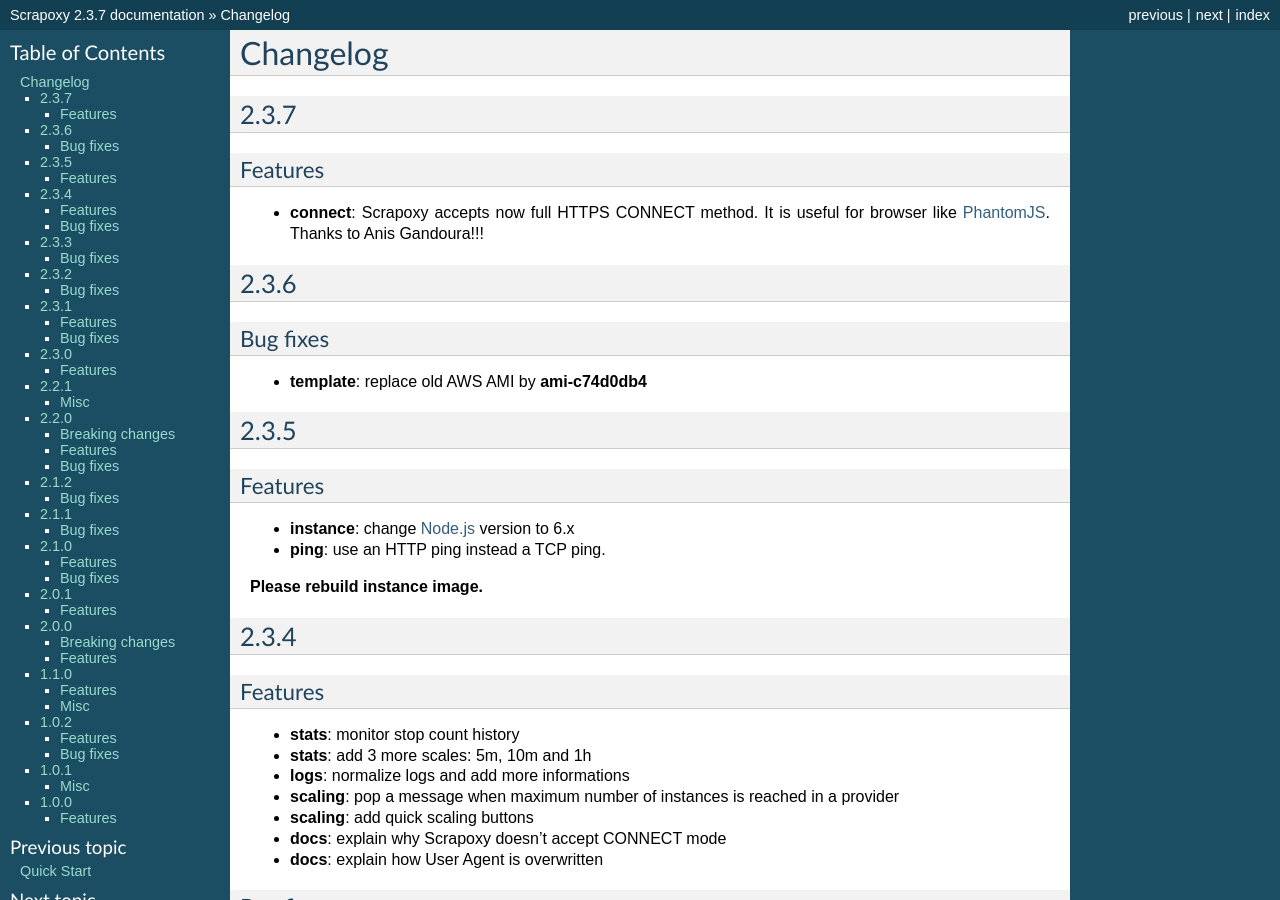
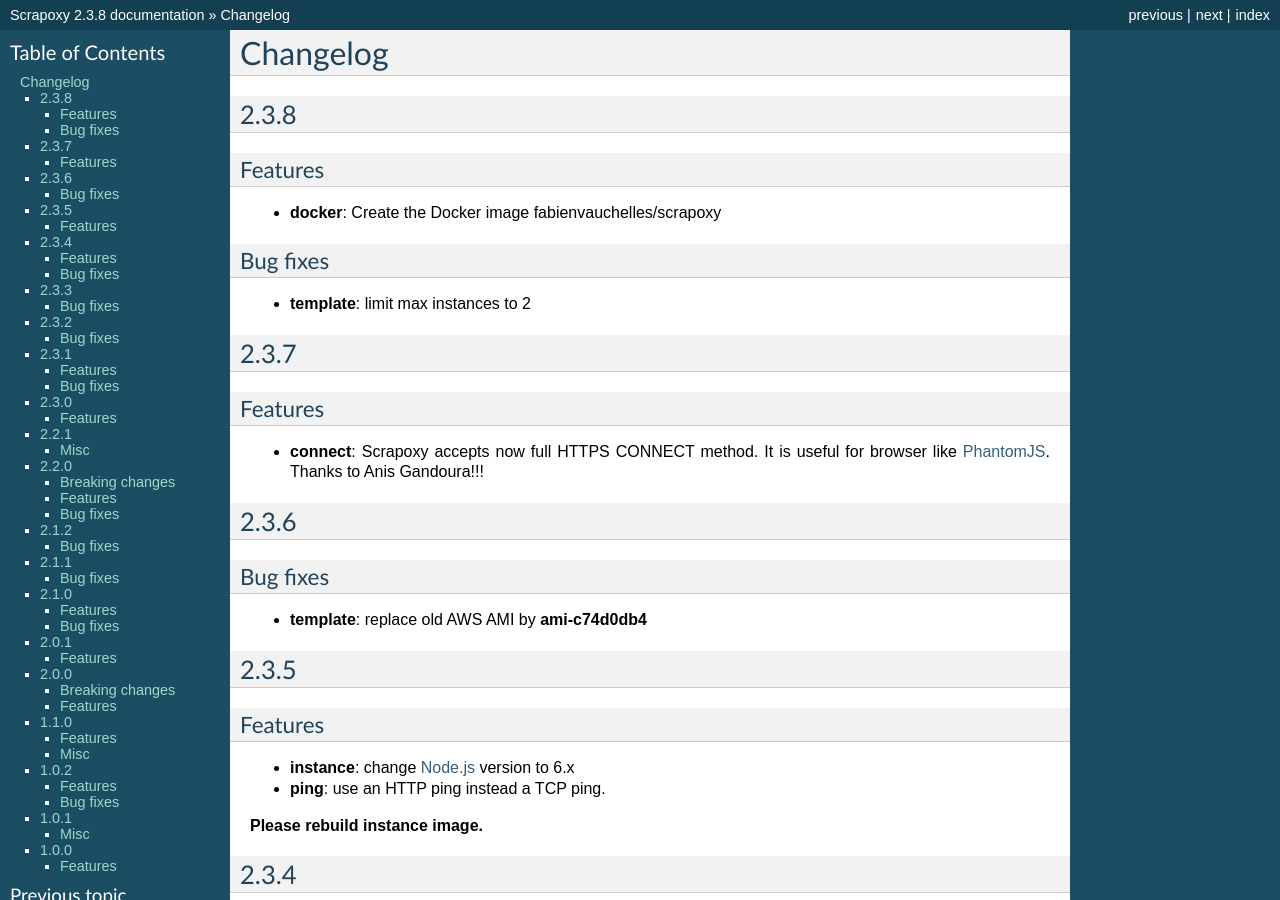
Before and after one commit to zahlio/scrapoxy, a Sphinx documentation site: the page built from docs/changelog.rst, in a window 1280 px wide and 900 px high. Built offline with Sphinx 7.4.7, drawn with Linux system fonts in a browser that asks for light colours; some of the changed text lies outside the part shown.

Commit message:
eat(release): change release version to 2.3.8

```diff
--- a/docs/changelog.rst
+++ b/docs/changelog.rst
@@ -1,6 +1,21 @@
 =========
 Changelog
 =========
+
+2.3.8
+=====
+
+Features
+--------
+
+- **docker**: Create the Docker image fabienvauchelles/scrapoxy
+
+
+Bug fixes
+---------
+
+- **template**: limit max instances to 2
+
 
 2.3.7
 =====
--- a/docs/conf.py
+++ b/docs/conf.py
@@ -55,9 +55,9 @@ author = u'Fabien Vauchelles'
 # built documents.
 #
 # The short X.Y version.
-version = u'2.3.7'
+version = u'2.3.8'
 # The full version, including alpha/beta/rc tags.
-release = u'2.3.7'
+release = u'2.3.8'
 
 # The language for content autogenerated by Sphinx. Refer to documentation
 # for a list of supported languages.
--- a/package.json
+++ b/package.json
@@ -1,6 +1,6 @@
 {
     "name": "scrapoxy",
-    "version": "2.3.7",
+    "version": "2.3.8",
     "main": "index.js",
     "author": {
         "name": "Fabien Vauchelles",
```
Also changed, not shown: 2 other files.
